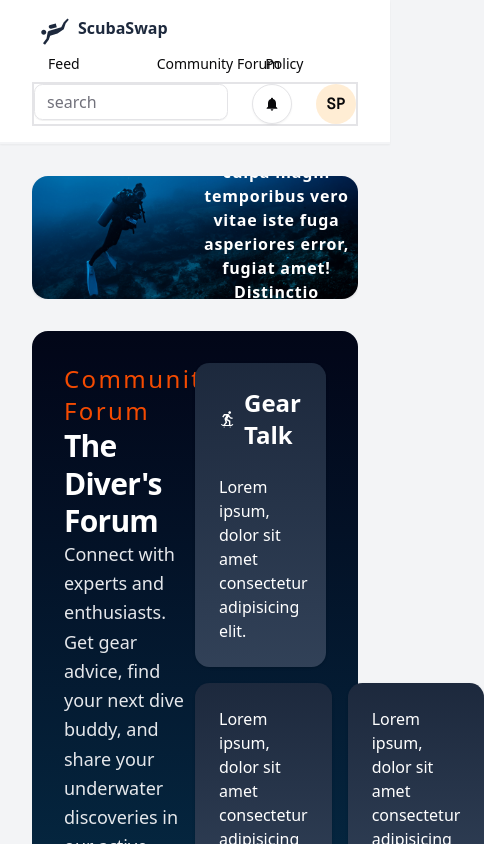
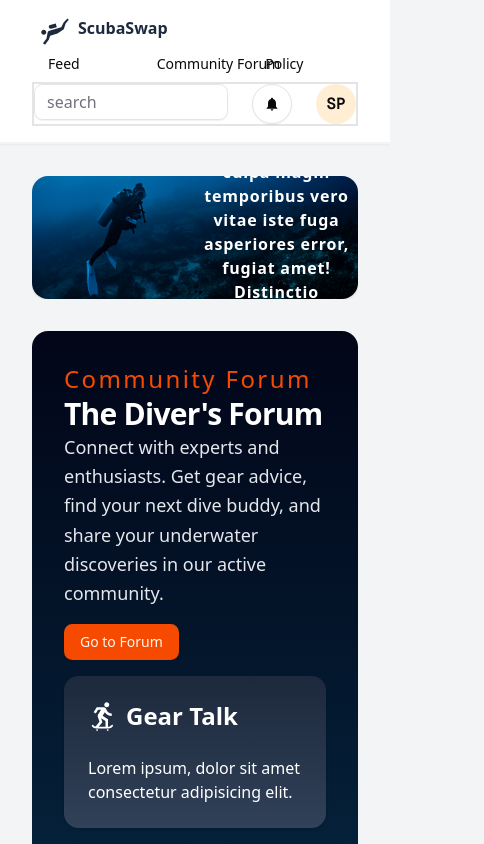
Before and after one commit to ewwmonya/scuba-swap, a Next.js app: page / in a window 390 px wide. Shown: the top 844 px of the page, 484 px wide, since content can reach past the window. Built offline with nearby package versions, Linux system fonts and the light colour scheme; no server answers; the database is empty.

Commit message:
Fixed Grid layout

```diff
--- a/app/(public)/page.tsx
+++ b/app/(public)/page.tsx
@@ -41,7 +41,7 @@ function page() {
 					</div>
 				</div>
 			</div>
-			<div className='bg-linear-to-b from-slate-950 to-sky-950 grid grid-cols-2 rounded-t-2xl p-8'>
+			<div className='bg-linear-to-b from-slate-950 to-sky-950 grid grid-cols-1 lg:grid-cols-2 rounded-t-2xl p-8'>
 				<div className=''>
 					<h3 className='text-primary text-2xl tracking-widest'>
 						Community Forum
```
